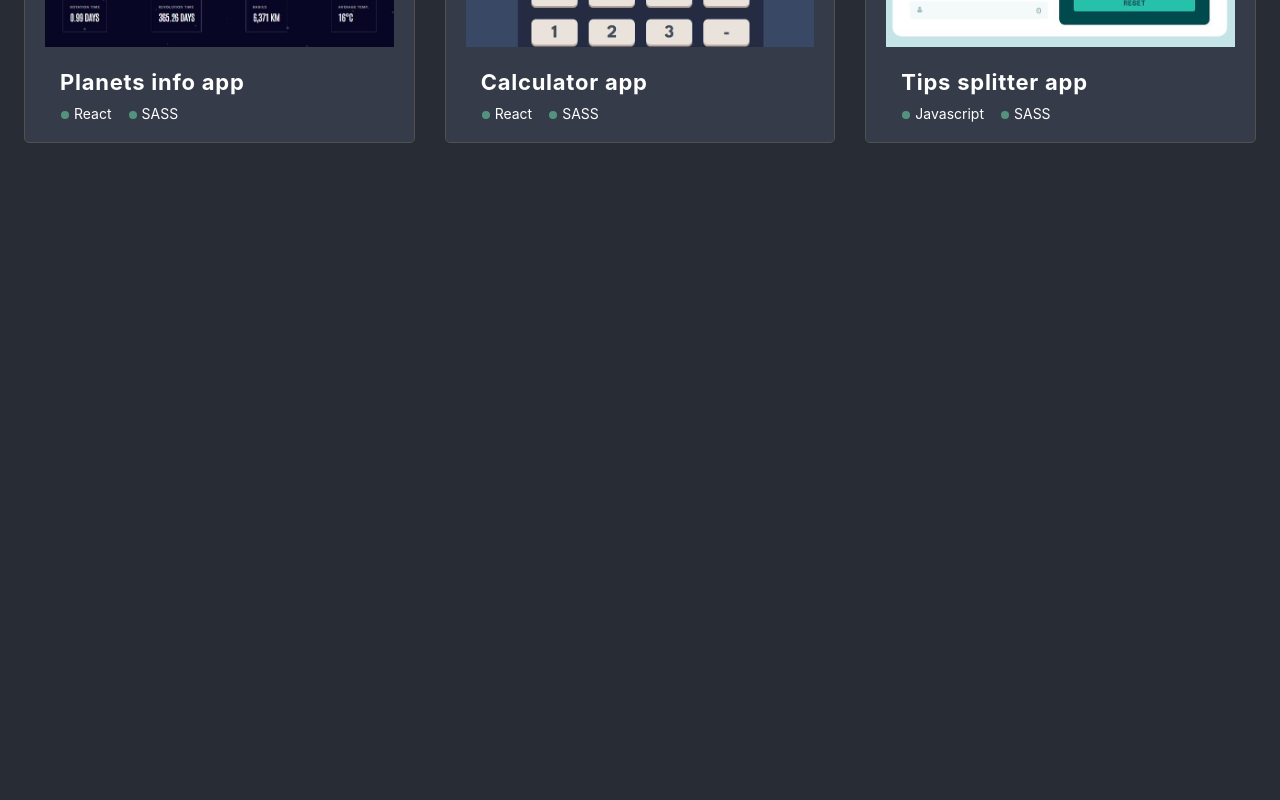
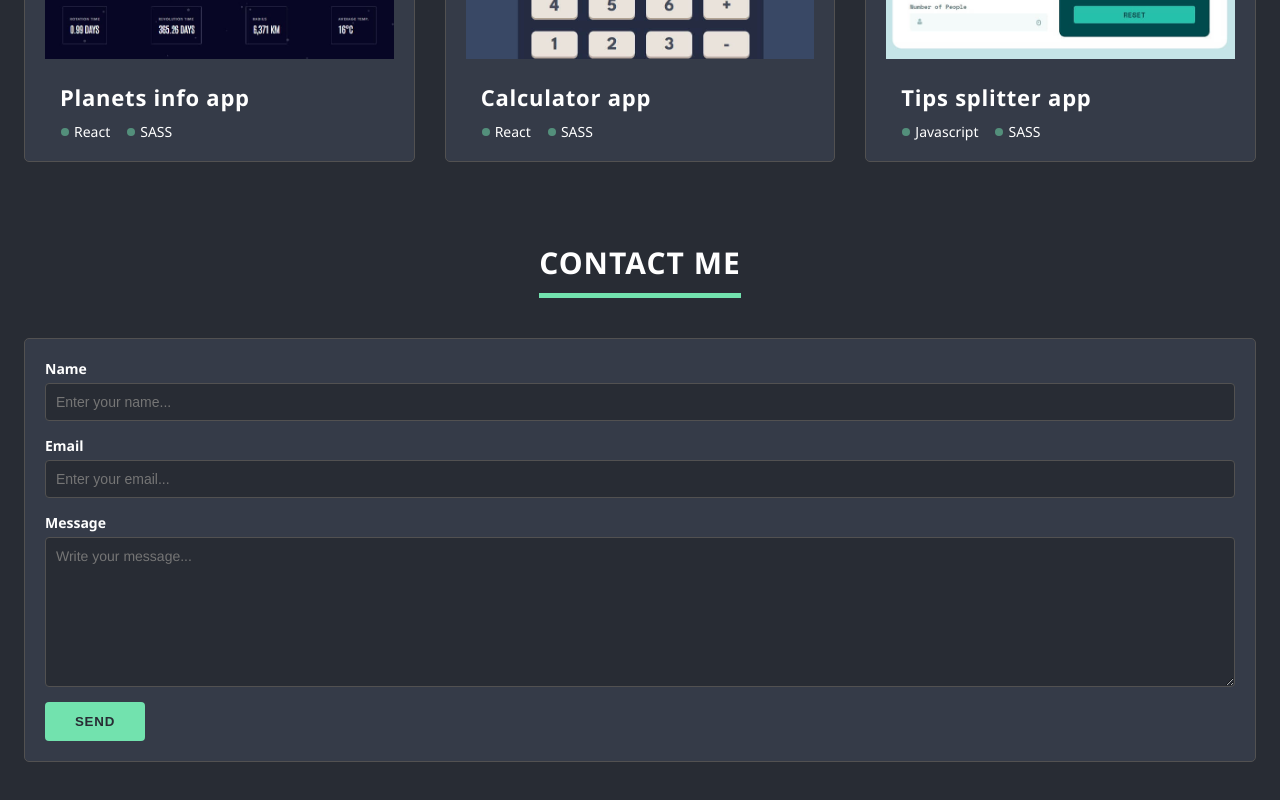
Before and after one commit to MichalTrubini/Portolio-site, a React (Create React App) app: page / in a window 1280 px wide. Shown: the part 1468-2268 px from the top of the page. Before the commit the page ends 1651 px from the top, so only its background shows below. Built offline with nearby package versions, Linux system fonts and the light colour scheme; the HTML template or start-up script is replaced by a standard one.

Commit message:
form validation

```diff
--- a/package.json
+++ b/package.json
@@ -3,6 +3,7 @@
   "version": "0.1.0",
   "private": true,
   "dependencies": {
+    "@emailjs/browser": "^3.10.0",
     "@testing-library/jest-dom": "^5.16.5",
     "@testing-library/react": "^13.4.0",
     "@testing-library/user-event": "^13.5.0",
--- a/src/App.js
+++ b/src/App.js
@@ -1,5 +1,6 @@
 import "./App.css";
 import Header from "./header/header";
+import Contact from "./main/contact/contact";
 import Hero from "./main/hero/hero";
 import Portfolio from "./main/portfolio/portfolio";
 
@@ -10,6 +11,7 @@ function App() {
       <main className="container">
         <Hero />
         <Portfolio />
+        <Contact />
       </main>
     </>
   );
--- a/src/index.css
+++ b/src/index.css
@@ -11,13 +11,15 @@ html {
 body {
   margin: 0;
   background-color:var(--backgroundMain);
-  font-family: -apple-system, BlinkMacSystemFont, 'Segoe UI', 'Roboto', 'Oxygen',
+  font-family: 'Segoe UI', 'Roboto', 'Oxygen',
     'Ubuntu', 'Cantarell', 'Fira Sans', 'Droid Sans', 'Helvetica Neue',
     sans-serif;
   -webkit-font-smoothing: antialiased;
   -moz-osx-font-smoothing: grayscale;
   color: white;
 }
+
+
 
 a {
   color: inherit;
@@ -56,4 +58,5 @@ p {
   display: inline-block;
   border-bottom: 5px solid var(--lightGreen);
   padding-bottom: 1rem;
+  text-align: center;
 }
--- /dev/null
+++ b/src/main/contact/contact.jsx
@@ -0,0 +1,93 @@
+import React, { useRef, useState } from "react";
+import emailjs from "@emailjs/browser";
+import styles from "./contact.module.css";
+
+const Contact = () => {
+  const form = useRef();
+
+  const [userInput, setUserInput] = useState({
+    userName: "",
+    userEmail: "",
+    userMessage: "",
+  });
+
+  const [userSubmit, setUserSubmit] = useState(false);
+
+  const onUpdateField = e => {
+    const nextFormState = {
+      ...userInput,
+      [e.target.name]: e.target.value,
+    };
+    setUserInput(nextFormState);
+  };
+
+  const onButtonClick = () => {
+    setUserSubmit(true)
+  }
+
+  const regex = /^[\w]{1,}[\w.+-]{0,}@[\w-]{2,}([.][a-zA-Z]{2,}|[.][\w-]{2,}[.][a-zA-Z]{2,})$/;
+
+  const sendEmail = (e) => {
+    e.preventDefault();
+
+    if (userInput.userName.trim().length === 0 || userInput.userEmail.trim().length === 0 || userInput.userMessage.trim().length === 0 || regex.test(userInput.userEmail) === false) return;
+
+    emailjs.sendForm("service_ztdjbal", "template_4dso9vt", form.current, "7IeMeuJy_-64PCwkj").then(
+      (result) => {
+        console.log(result.text);
+      },
+      (error) => {
+        console.log(error.text);
+      }
+    );
+  };
+
+  return (
+    <div className={styles.contact}>
+      <h2 className="heading__section">Contact me</h2>
+      <form className={styles.form} ref={form} onSubmit={sendEmail} noValidate>
+        <div className={styles.formItem}>
+          <label className={styles.label} htmlFor="username">
+            Name
+          </label>
+          <input id="username" className={styles.input} type="text" name="userName" placeholder="Enter your name..." value={userInput.name} onChange={onUpdateField}/>
+          {userSubmit && userInput.userName.trim().length === 0 && <p className={styles.errorMessage}>Name is required!</p>}
+        </div>
+        <div className={styles.formItem}>
+          <label className={styles.label} htmlFor="useremail">
+            Email
+          </label>
+          <input
+            id="useremail"
+            className={styles.input}
+            type="email"
+            name="userEmail"
+            placeholder="Enter your email..."
+            value={userInput.email}
+            onChange={onUpdateField}
+          />
+          {(userSubmit & userInput.userEmail.trim().length === 0) ? <p className={styles.errorMessage}>Email is required!</p> : userSubmit && regex.test(userInput.userEmail) === false && <p className={styles.errorMessage}>Incorrect format!</p>}
+        </div>
+        <div className={styles.formItem}>
+          <label className={styles.label} htmlFor="usermessage">
+            Message
+          </label>
+          <textarea
+            id="usermessage"
+            className={`${styles.input} ${styles.textarea}`}
+            rows="8"
+            name="userMessage"
+            placeholder="Write your message..."
+            value={userInput.message}
+            onChange={onUpdateField}
+          />
+          {userSubmit && userInput.userMessage.trim().length === 0 && <p className={styles.errorMessage}>Messsage is required!</p>}
+        </div>
+
+        <button type="submit" className={styles.sendButton} onClick={onButtonClick}>Send</button>
+      </form>
+    </div>
+  );
+};
+
+export default Contact;
--- /dev/null
+++ b/src/main/contact/contact.module.css
@@ -0,0 +1,67 @@
+.contact {
+  display: grid;
+  padding: 0 2.4rem;
+  margin-bottom: 8rem;
+}
+
+.form {
+  width: 100%;
+  padding: 2rem;
+  background-color: #353b48;
+  border: 1px solid rgb(82, 81, 81);
+  border-radius: 5px;
+  display: flex;
+  flex-direction: column;
+  gap: 1.5rem;
+}
+
+.formItem {
+  display: flex;
+  flex-direction: column;
+  gap: 0.5rem;
+}
+
+.label {
+  font-weight: 700;
+  font-size: 1.4rem;
+}
+
+.input {
+  background-color: var(--backgroundMain);
+  border: 1px solid rgb(82, 81, 81);
+  border-radius: 4px;
+  font-size: 1.4rem;
+  padding: 1rem;
+  font-weight: 500;
+  color: white;
+}
+
+.input:focus {
+  outline: 1px solid var(--lightGreen);
+}
+
+.textarea {
+  font-family: "Oxygen", "Ubuntu", "Cantarell", "Fira Sans", "Droid Sans", "Helvetica Neue", sans-serif;
+}
+
+.sendButton {
+    background-color: var(--lightGreen);
+    color: var(--backgroundMain);
+    border: none;
+    border-radius: 4px;
+    text-transform: uppercase;
+    font-weight: 700;
+    letter-spacing: 0.76px;
+    width: 10rem;
+    padding: 1.2rem 0;
+}
+
+.errorMessage {
+    text-align: center;
+    color: rgb(239,68,68);
+    background-color: rgba(239,68,68,0.2);;
+    font-weight: 700;
+    letter-spacing: 0.5px;
+    font-size: 1.2rem;
+    padding: 0.1rem 0 0.3rem;
+}
--- a/src/main/portfolio/portfolio.module.css
+++ b/src/main/portfolio/portfolio.module.css
@@ -1,7 +1,7 @@
 .portfolio {
     padding: 0 2.4rem;
+    margin-bottom: 8rem;
     display: grid;
-    margin-bottom: 4rem;
 }
 
 .works {
```
Also changed, not shown: 1 other file (tests, documents, lock files or other folders).
